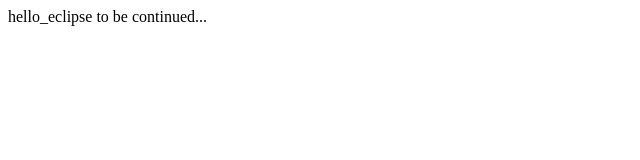
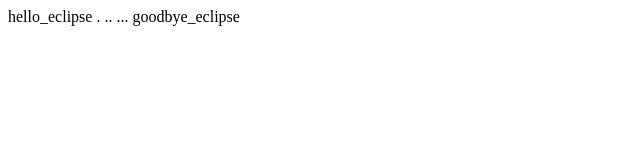
Before and after one commit to 241205124/goodbye_eclipse, a plain HTML site: page index.html in a window 1280 px wide. Shown: the full height of the page, 0-640 px from the left. Drawn offline with Linux system fonts and the light colour scheme.

Commit message:
Update index.html
goodbye_eclipse

```diff
--- a/index.html
+++ b/index.html
@@ -6,6 +6,9 @@
   </head>
   <body>
     hello_eclipse
-    to be continued...
+    .
+    ..
+    ...
+    goodbye_eclipse
   </body>
 </html>
```
